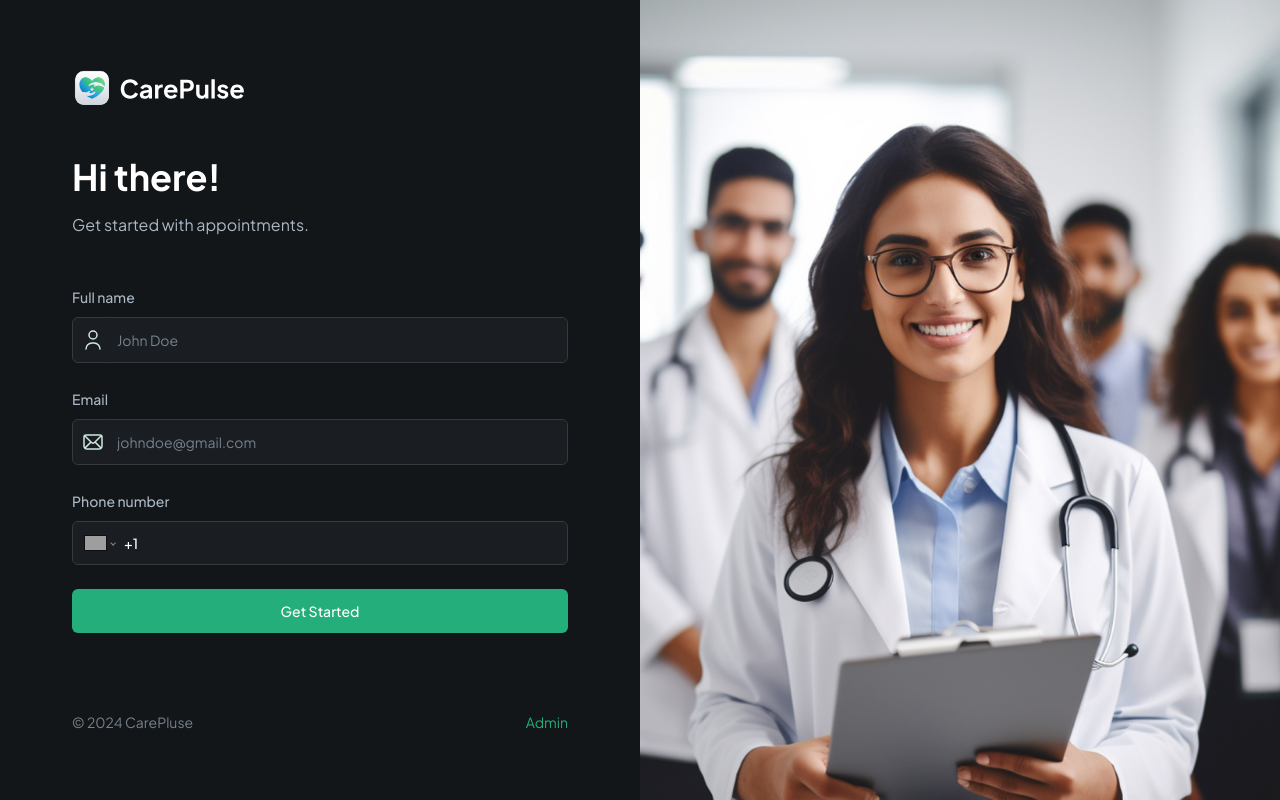
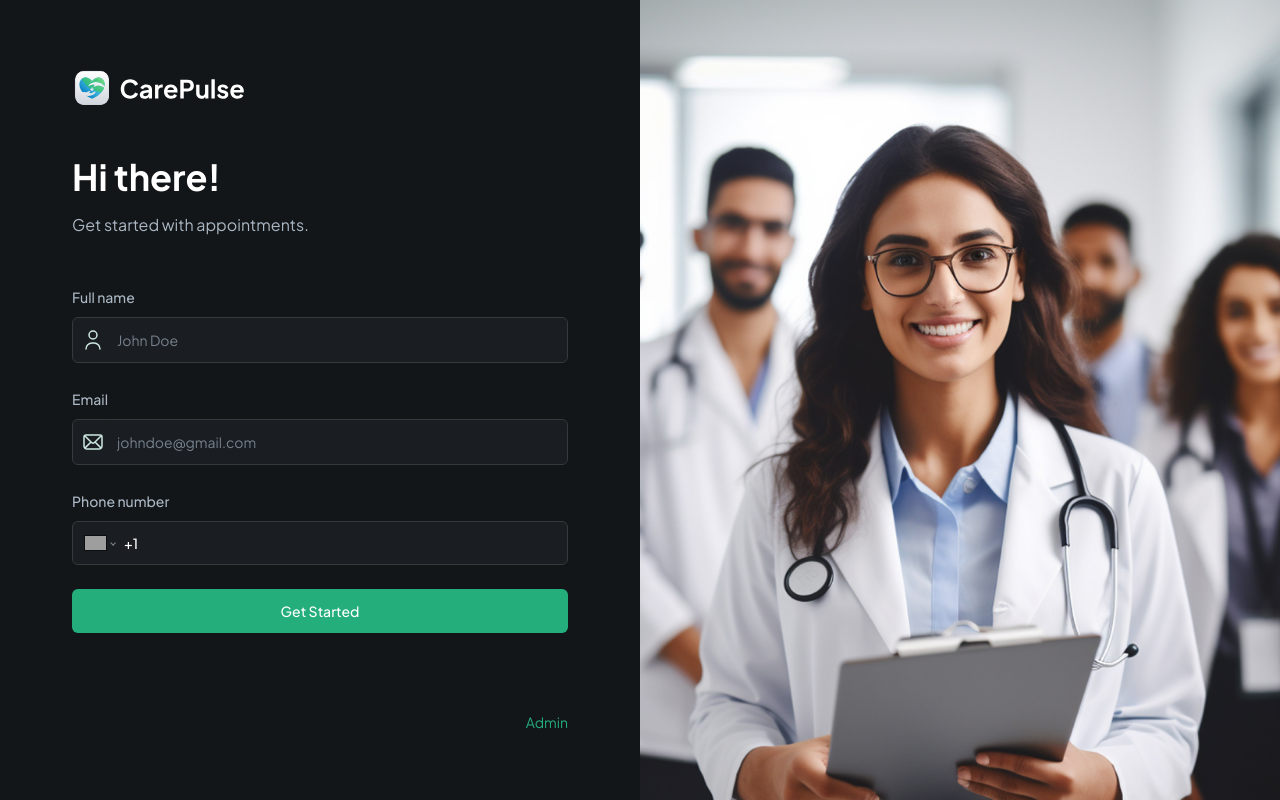
Before and after one commit to DhritiSoni4/Patient-Management-System, a Next.js app: page / in a window 1280 px wide. Built offline with nearby package versions, Linux system fonts and the light colour scheme; no server answers; grey boxes are pictures that could not be loaded.

Commit message:
updated commit

```diff
--- a/app/page.tsx
+++ b/app/page.tsx
@@ -25,7 +25,6 @@ const Home = ({ searchParams }: SearchParamProps) => {
 
           <div className="text-14-regular mt-20 flex justify-between">
             <p className="justify-items-end text-dark-600 xl:text-left">
-              © 2024 CarePluse
             </p>
             <Link href="/?admin=true" className="text-green-500">
               Admin
```
